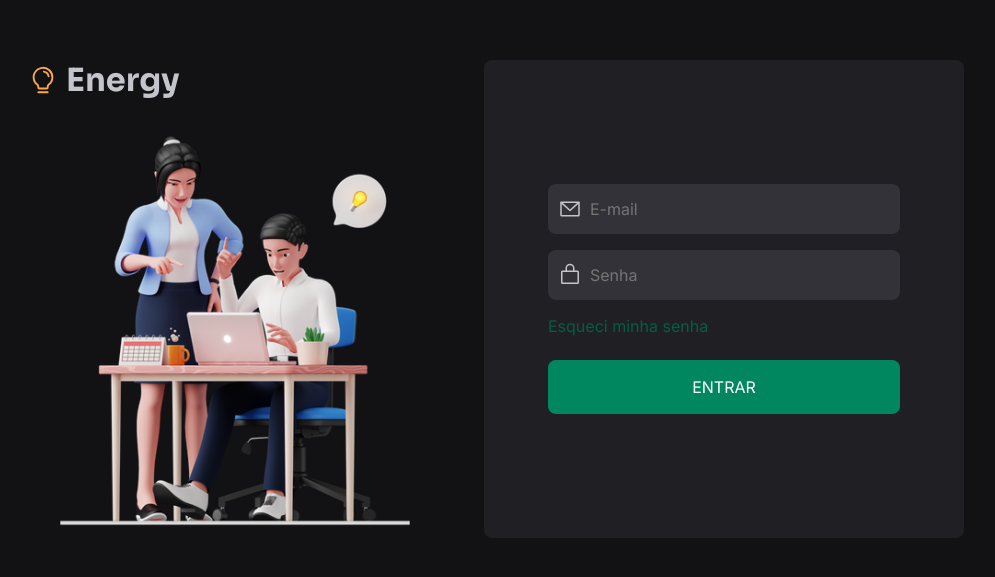
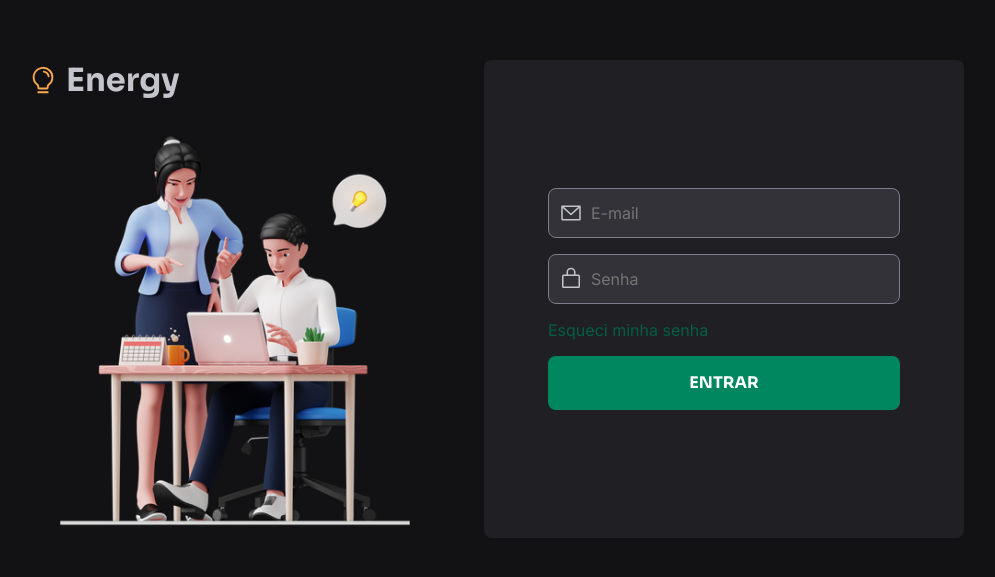
Before and after one commit to UelitonCamargo/Energy, a React (Vite) app: page / in a window 1280 px wide. Shown: the part 101-678 px from the top of the page, without its empty margins (144-1139 px from the left). Built offline with nearby package versions, Linux system fonts and the light colour scheme.

Commit message:
Validacao de formulario de login finalizado

```diff
--- a/index.html
+++ b/index.html
@@ -6,6 +6,7 @@
     <link rel="preconnect" href="https://fonts.gstatic.com" crossorigin />
 
     <meta name="viewport" content="width=device-width, initial-scale=1.0" />
+    <link rel="icon" type="image/svg+xml" href="/iconeEnergy.svg" />
 
     <link href="https://fonts.googleapis.com/css2?family=Inter:wght@400;700&family=Sora:wght@400;600;700&display=swap" rel="stylesheet" />
 
--- a/package.json
+++ b/package.json
@@ -10,12 +10,15 @@
     "preview": "vite preview"
   },
   "dependencies": {
+    "@hookform/resolvers": "^3.3.4",
     "@phosphor-icons/react": "^2.0.15",
     "react": "^18.2.0",
     "react-calendar": "^4.8.0",
     "react-dom": "^18.2.0",
+    "react-hook-form": "^7.51.4",
     "react-router-dom": "^6.21.2",
-    "styled-components": "^6.1.8"
+    "styled-components": "^6.1.8",
+    "zod": "^3.23.7"
   },
   "devDependencies": {
     "@types/react": "^18.2.43",
--- a/src/pages/Login/index.tsx
+++ b/src/pages/Login/index.tsx
@@ -1,33 +1,77 @@
+import { useForm } from 'react-hook-form'
+import { z } from 'zod'
+import { zodResolver } from '@hookform/resolvers/zod'
+
 import { EnvelopeSimple, Lightbulb, LockSimple } from "@phosphor-icons/react";
-import { BoxAllInputs, ImageBusinessPeople, ImageContainer, InputContainer, LoginButton, LoginContainer, NameCompanyContainer, RegisterAccount } from "./styles";
+import {
+    BoxAllInputs,
+    ImageBusinessPeople,
+    ImageContainer,
+    InputContainer,
+    LoginButton,
+    LoginContainer,
+    NameCompanyContainer,
+    RegisterAccount,
+    OutputErrorMessage,
+}
+    from "./styles";
 
 import businessPeople from '../../assets/businessPeople.png'
 
+const createUserFormSchema = z.object({
+    email: z.string()
+        .min(1, 'O e-mail e obrigatorio')
+        .email('Formato de e-mail invalido'),
+    password: z.string()
+        .min(6, 'A senha precisa de no minimo 6 caracteres'),
+})
+
+
+type createUserFormData = z.infer<typeof createUserFormSchema>
 
 export function Login() {
+    const { register, handleSubmit, formState: { errors } } = useForm<createUserFormData>({
+        resolver: zodResolver(createUserFormSchema)
+    })
+
+    function accessingAccount(data: any) {
+        console.log(data)
+    }
+
     return (
         <LoginContainer>
             <main>
                 <ImageContainer>
                     <NameCompanyContainer>
-                        <Lightbulb size={30} color="#FBA94C"/>
+                        <Lightbulb size={30} color="#FBA94C" />
                         <h1>Energy</h1>
                     </NameCompanyContainer>
-                    <ImageBusinessPeople src={ businessPeople }/>
+                    <ImageBusinessPeople src={businessPeople} />
                 </ImageContainer>
                 <RegisterAccount>
-                    <BoxAllInputs>
+                    <BoxAllInputs onSubmit={handleSubmit(accessingAccount)}>
                         <InputContainer>
-                            <EnvelopeSimple size={24}/>
-                            <input type="email" name="" id="" placeholder="E-mail"/>
+                            <EnvelopeSimple size={24} />
+                            <input
+                                type="email"
+                                placeholder="E-mail"
+                                {...register('email')}
+                            />
                         </InputContainer>
+                        {errors.email && <OutputErrorMessage>{errors.email.message}</OutputErrorMessage>}
                         <InputContainer>
-                            <LockSimple size={24}/>
-                            <input type="password" name="" id="" placeholder="Senha"/>
+                            <LockSimple size={24} />
+                            <input
+                                type="password"
+                                placeholder="Senha"
+                                {...register('password')}
+                            />
+
                         </InputContainer>
+                        {errors.password && <OutputErrorMessage>{errors.password.message}</OutputErrorMessage>}
                         <a href="#">Esqueci minha senha</a>
+                        <LoginButton type='submit' >ENTRAR</LoginButton>
                     </BoxAllInputs>
-                    <LoginButton href="/home">ENTRAR</LoginButton>
                 </RegisterAccount>
             </main>
         </LoginContainer>
--- a/src/pages/Login/styles.ts
+++ b/src/pages/Login/styles.ts
@@ -83,7 +83,7 @@ export const RegisterAccount = styled.div`
     }
 `
 
-export const BoxAllInputs = styled.div`
+export const BoxAllInputs = styled.form`
         width: 100%;
         display: flex;
         flex-direction: column;
@@ -99,7 +99,7 @@ export const BoxAllInputs = styled.div`
         }
 `
 
-export const LoginButton = styled.a`
+export const LoginButton = styled.button`
         width: 100%;
         font-size: 1rem;
         text-align: center;
@@ -118,6 +118,7 @@ export const InputContainer = styled.div`
     max-width: 22rem;
     height: 3.12rem;
     border-radius: 8px;
+    border: 1px solid ${props => props.theme['gray-500']};
     padding: 0.625rem;
     background-color: ${props => props.theme['gray-600']};
 
@@ -128,6 +129,7 @@ export const InputContainer = styled.div`
     input {
         width: 85%;
         background-color: transparent;
+        color: ${props => props.theme['gray-300']};
 
         &:focus {
             box-shadow: none;
@@ -138,3 +140,7 @@ export const InputContainer = styled.div`
         max-width: none;
     }
 `
+
+export const OutputErrorMessage = styled.span`
+    color: ${props => props.theme['red-500']};
+`
--- a/src/styles/themes/default.ts
+++ b/src/styles/themes/default.ts
@@ -12,4 +12,6 @@ export const defaultTheme = {
     'green-300': '#00b37e',
     'green-500': '#00875f',
     'green-700': '#015f43',
+
+    'red-500': '#e51836',
 }
```
Also changed, not shown: public/iconeEnergy.svg (added), src/pages/Home/styles.ts (line endings or trailing spaces), 1 other file (tests, documents, lock files or other folders).
